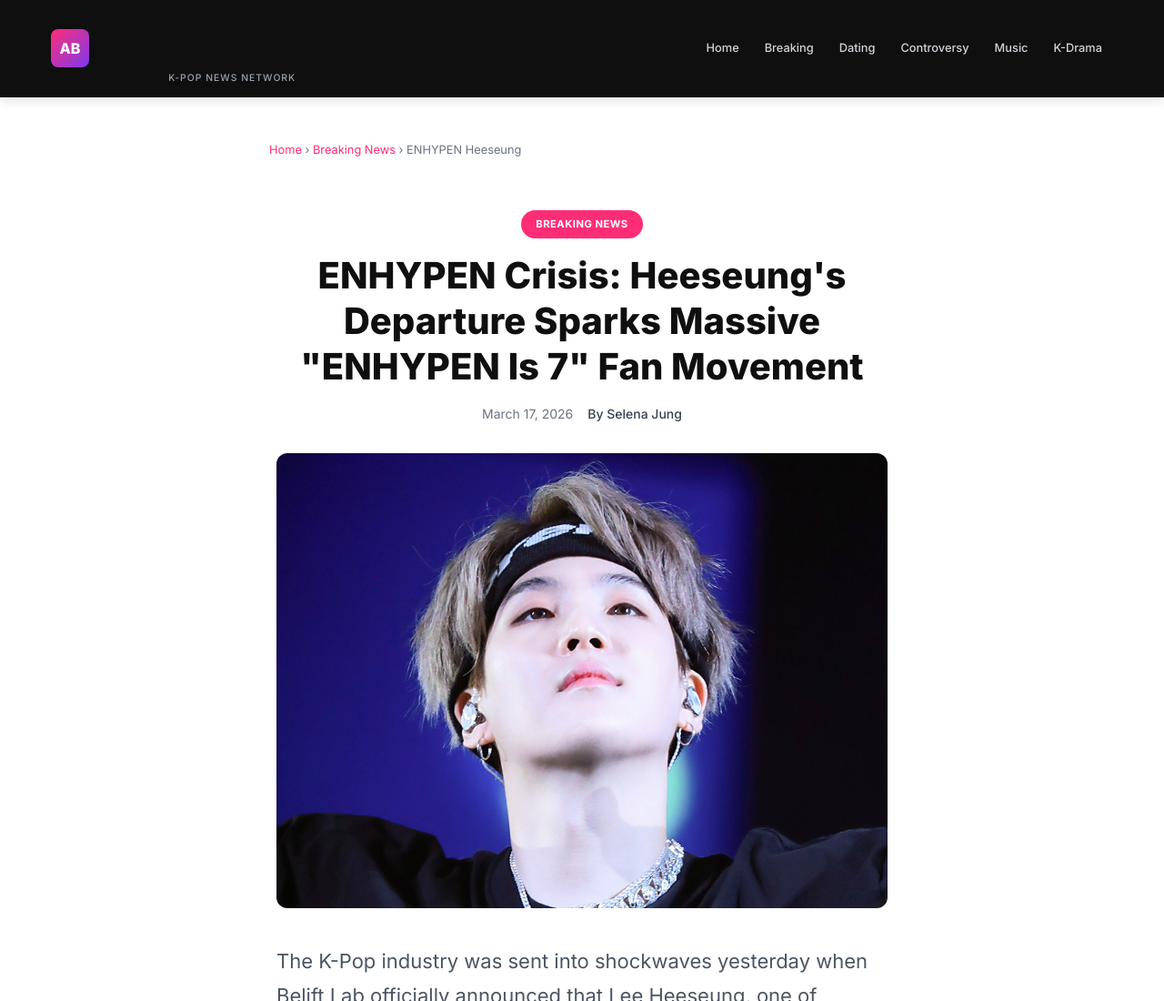
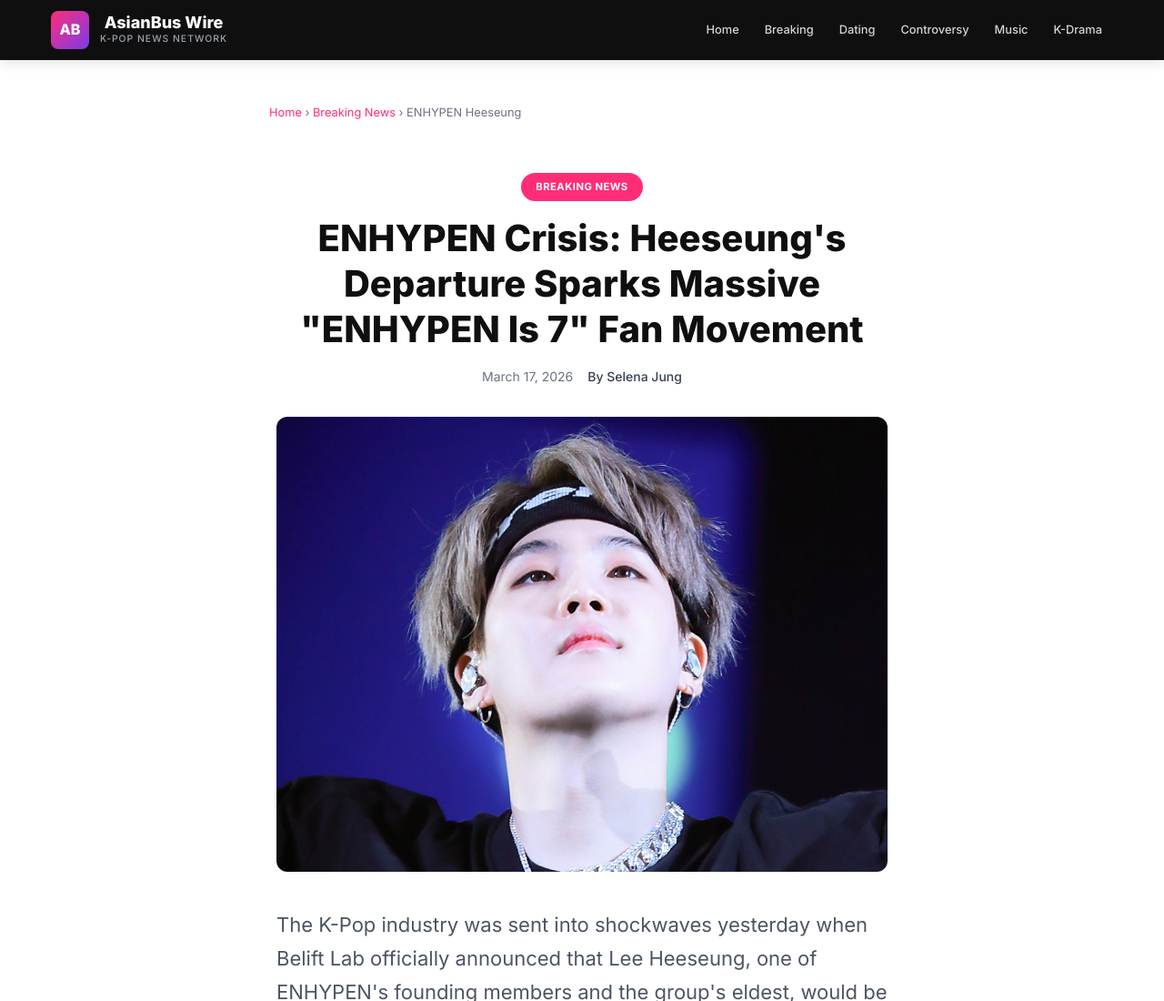
Before and after one commit to NikoClaws/asianbus-wire, a plain HTML site: page article1.html in a window 1280 px wide. Shown: the top 1100 px of the page at 91% size. Drawn offline with Linux system fonts and the light colour scheme; a script that the page names is missing.

Commit message:
Fix header logo title visibility on article pages
- Changed .article-page h1 to .article-page .article-container h1
- Added !important to logo-text h1 styles to prevent override
- Logo now displays correctly on all pages

```diff
--- a/style.css
+++ b/style.css
@@ -102,11 +102,13 @@
     flex-direction: column;
 }
 
-.logo-text h1 {
-    font-size: 1.125rem;
-    font-weight: 800;
-    color: white;
-    line-height: 1.2;
+.logo-text h1,
+.site-header .logo-text h1 {
+    font-size: 1.125rem !important;
+    font-weight: 800 !important;
+    color: white !important;
+    line-height: 1.2 !important;
+    margin: 0 !important;
 }
 
 .logo-text span {
@@ -525,7 +527,7 @@
     margin-bottom: 1rem;
 }
 
-.article-page h1 {
+.article-page .article-container h1 {
     font-size: 1.75rem;
     font-weight: 800;
     line-height: 1.25;
@@ -795,7 +797,7 @@
         padding: 2.5rem 1.5rem 4rem;
     }
 
-    .article-page h1 {
+    .article-page .article-container h1 {
         font-size: 2.25rem;
     }
 
@@ -852,7 +854,7 @@
         grid-template-columns: repeat(3, 1fr);
     }
 
-    .article-page h1 {
+    .article-page .article-container h1 {
         font-size: 2.5rem;
     }
 
```
